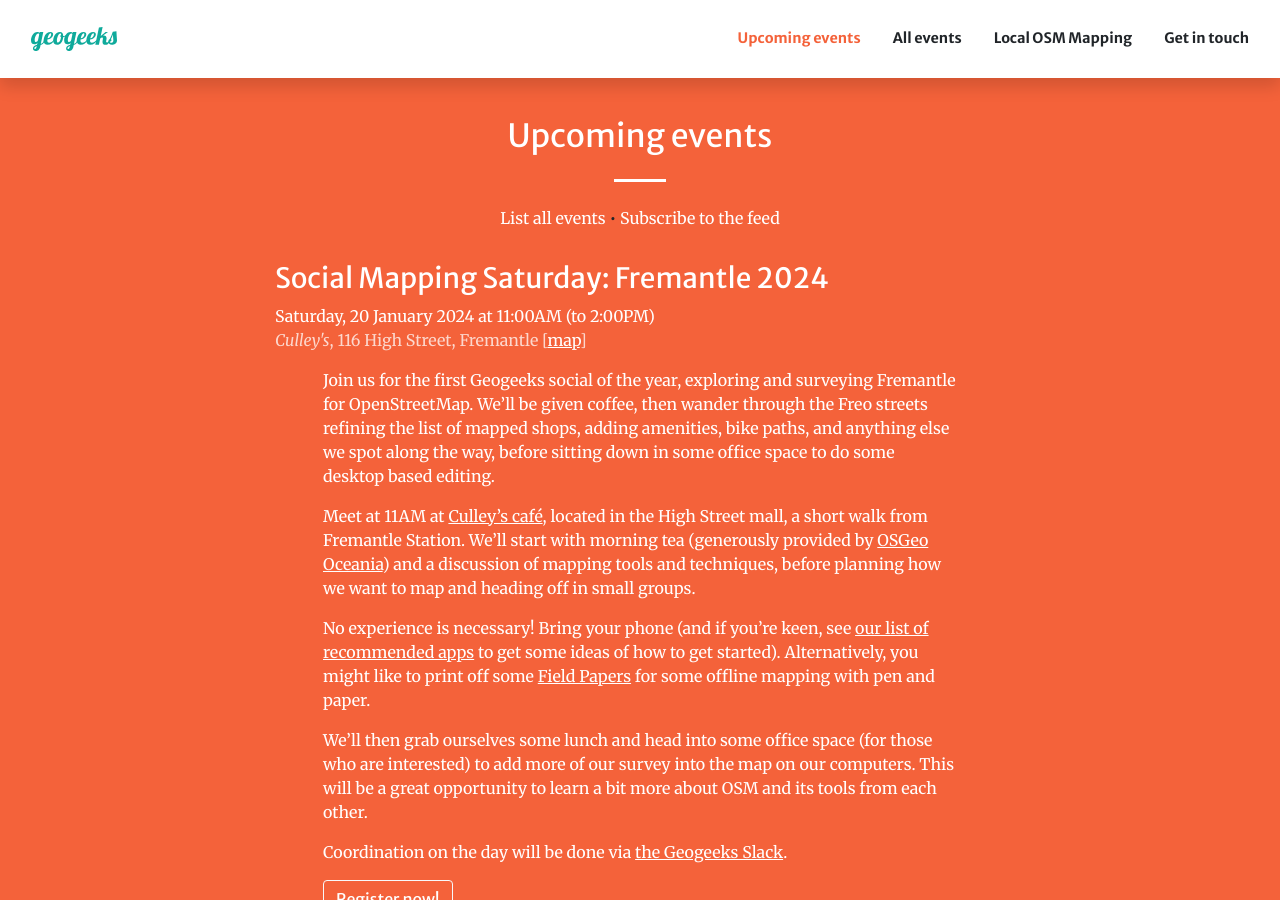
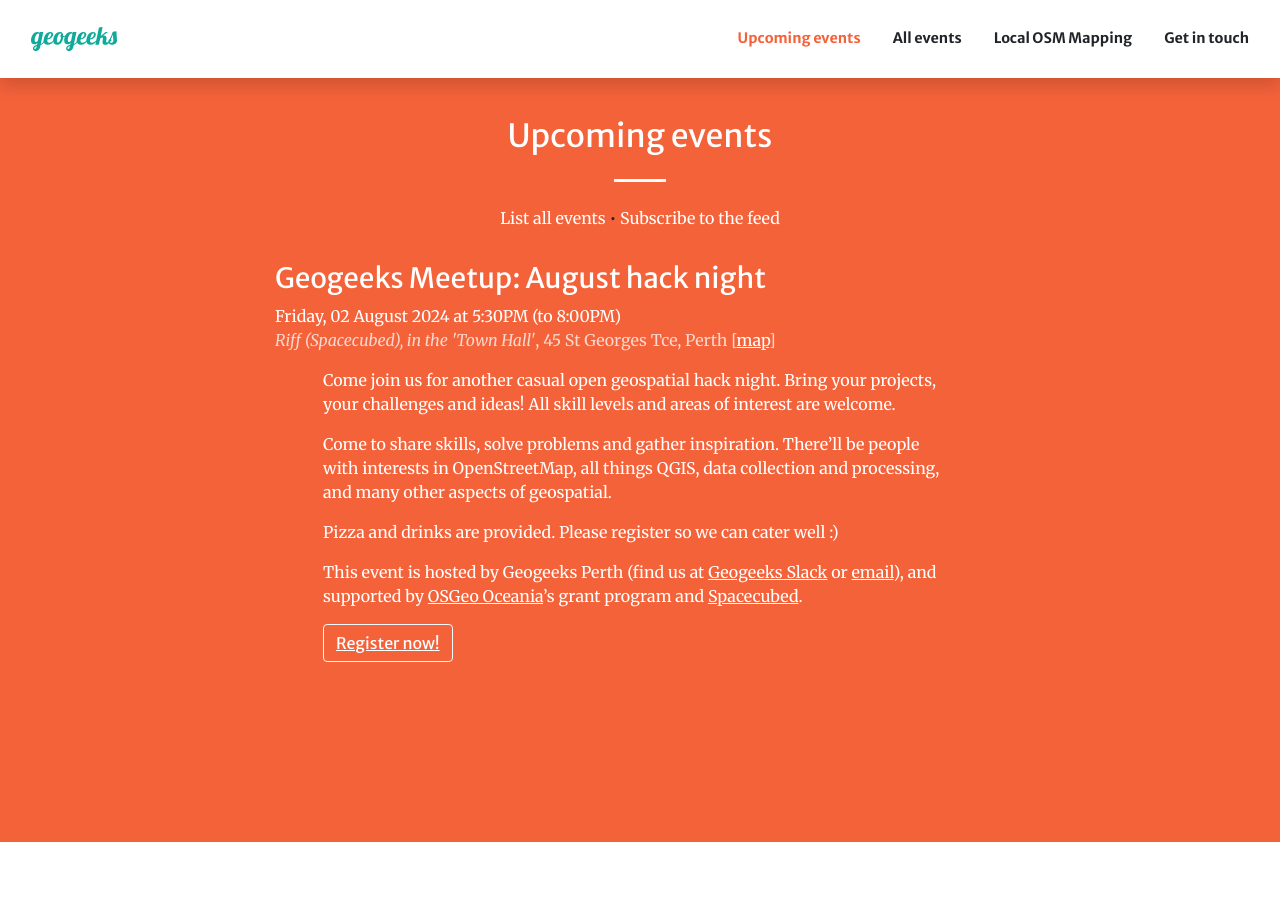
Before and after one commit to geogeeks-au/geogeeks-au.github.io, a Jekyll site: the page built from index.md, in a window 1280 px wide and 900 px high, scrolled down 911 px. Built offline with Jekyll 4.4.1, drawn with Linux system fonts in a browser that asks for light colours; comment, search, counter and statistics services are not loaded.

Commit message:
Add the Feb hack night event page

```diff
--- /dev/null
+++ b/2024/0214_hack_night.md
@@ -0,0 +1,27 @@
+---
+layout: event
+title: "Geogeeks Meetup: August hack night"
+start_time: 2024-08-02 17:30
+end_time: 2024-08-02 20:00
+location:
+    name: Riff (Spacecubed), in the 'Town Hall'
+    address: 45 St Georges Tce, Perth
+    latitude: -31.955841
+    longitude: 115.85898
+homepage: true
+registration_url: https://events.humanitix.com/geogeeks-meetup-february-hack-night
+commons_category: Geogeeks 2024-02-14
+---
+
+Come join us for another casual open geospatial hack night. Bring your projects, your challenges and ideas!
+All skill levels and areas of interest are welcome.
+
+Come to share skills, solve problems and gather inspiration.
+There'll be people with interests in OpenStreetMap, all things QGIS, data collection and processing,
+and many other aspects of geospatial.
+
+Pizza and drinks are provided. Please register so we can cater well :)
+
+This event is hosted by Geogeeks Perth (find us at [Geogeeks Slack](https://join.slack.com/t/geogeeks/shared_invite/zt-13fnotoqb-YkyMTmvwZEB_nDUis_30hw)
+or [email](mailto:geogeeks.perth@gmail.com)),
+and supported by [OSGeo Oceania](https://osgeo-oceania.org)'s grant program and [Spacecubed](https://spacecubed.com).
```
Also changed, not shown: 2024/0120_osm-fremantle.md (+2 -4 lines).
